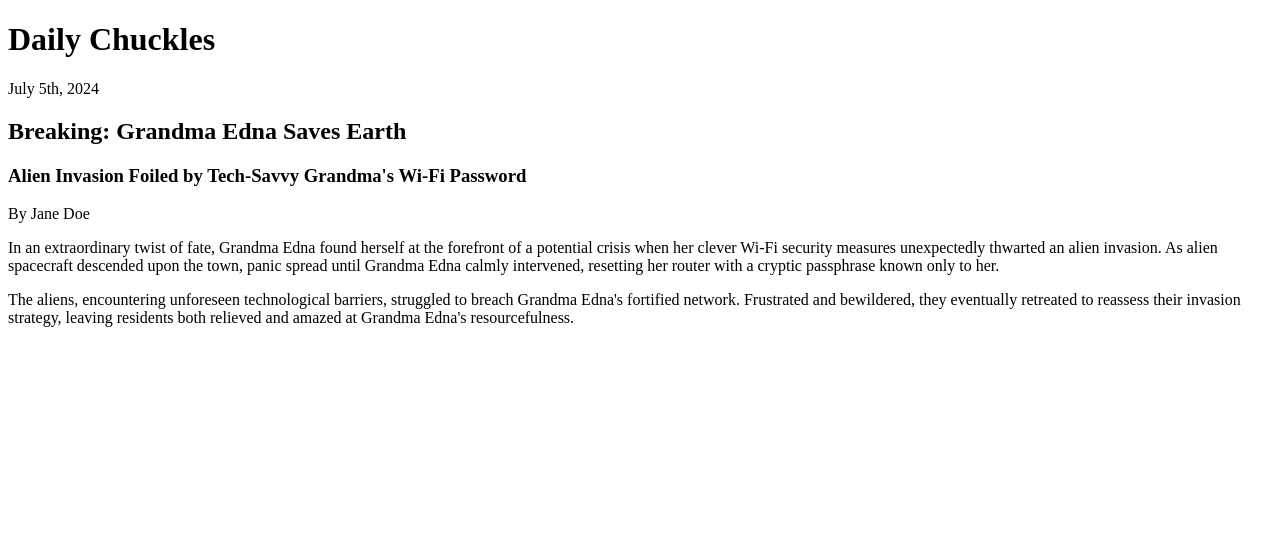
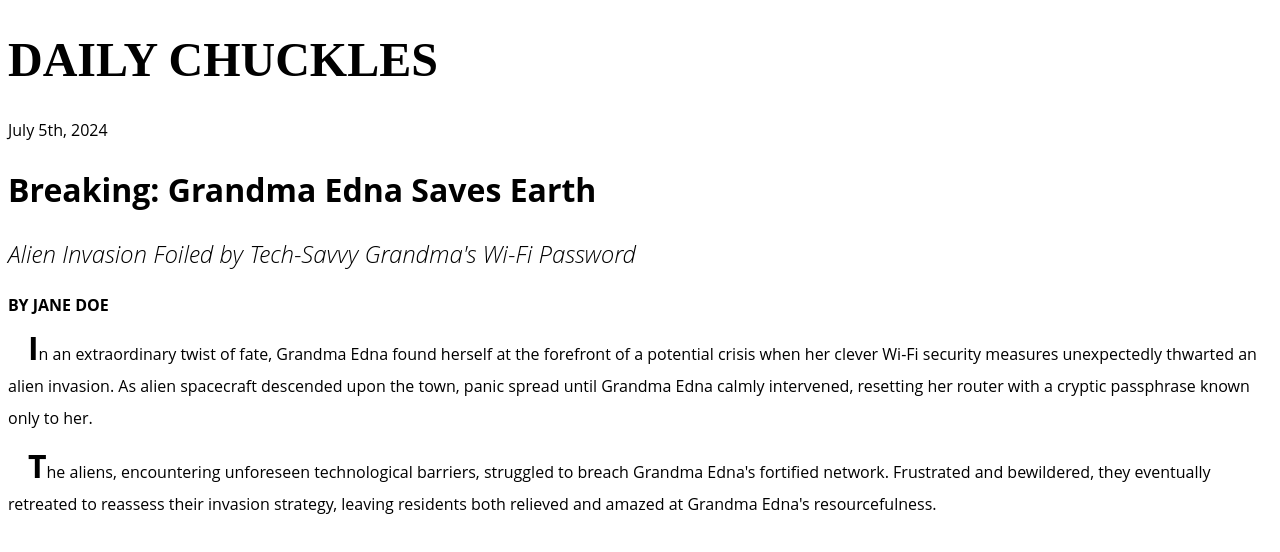
Before and after one commit to jrhankins883/fCC-CSS, a plain HTML site: page newspaper-article/index.html in a window 1280 px wide. Drawn offline with Linux system fonts and the light colour scheme.

Commit message:
Finished

```diff
--- a/newspaper-article/index.html
+++ b/newspaper-article/index.html
@@ -4,6 +4,7 @@
     <meta charset="utf-8">
     <meta name="viewport" content="width=device-width, initial-scale=1.0">
     <title>Newspaper Article</title>
+    <link rel="stylesheet" href="styles.css">
   </head>
   <body>
     <div class="newspaper">
@@ -12,8 +13,12 @@
       <h2 class="headline">Breaking: Grandma Edna Saves Earth</h2>
       <h3 class="sub-headline">Alien Invasion Foiled by Tech-Savvy Grandma's Wi-Fi Password</h3>
       <p class="author">By Jane Doe</p>
-      <p class="text">In an extraordinary twist of fate, Grandma Edna found herself at the forefront of a potential crisis when her clever Wi-Fi security measures unexpectedly thwarted an alien invasion. As alien spacecraft descended upon the town, panic spread until Grandma Edna calmly intervened, resetting her router with a cryptic passphrase known only to her.</p>
-      <p class="text">The aliens, encountering unforeseen technological barriers, struggled to breach Grandma Edna's fortified network. Frustrated and bewildered, they eventually retreated to reassess their invasion strategy, leaving residents both relieved and amazed at Grandma Edna's resourcefulness.</p>
+      <p class="text">In an extraordinary twist of fate, Grandma Edna found herself at the forefront of a potential crisis when
+        her clever Wi-Fi security measures unexpectedly thwarted an alien invasion. As alien spacecraft descended upon the town,
+        panic spread until Grandma Edna calmly intervened, resetting her router with a cryptic passphrase known only to her.</p>
+      <p class="text">The aliens, encountering unforeseen technological barriers, struggled to breach Grandma Edna's fortified
+        network. Frustrated and bewildered, they eventually retreated to reassess their invasion strategy, leaving residents both
+        relieved and amazed at Grandma Edna's resourcefulness.</p>
     </div>
   </body>
 </html>
--- a/newspaper-article/styles.css
+++ b/newspaper-article/styles.css
@@ -21,17 +21,22 @@ html {
 }
 
 .headline {
-  font-size: 2rem;
+  font-size: 2em;
   font-weight: bold;
 }
 
 .sub-headline {
   font-weight: 100;
-  font-size: 1.5rem;
+  font-size: 1.5em;
   font-style: italic;
 }
 
 .text {
   text-indent: 20px;
-  line-height: 32px;;
+  line-height: 2em;
 }
+
+.text::first-letter {
+  font-weight: bold;
+  font-size: 2em;
+}
```
